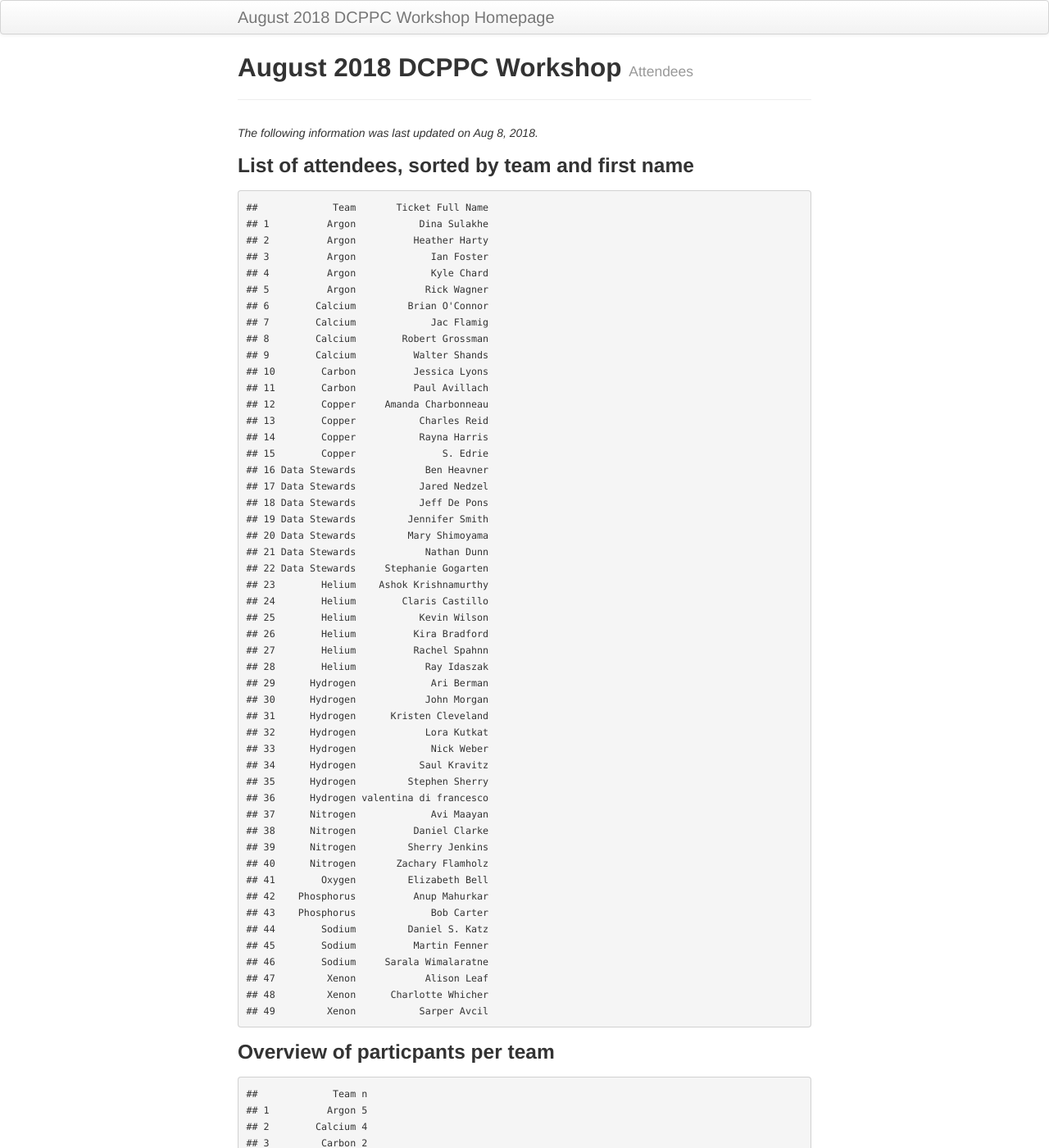
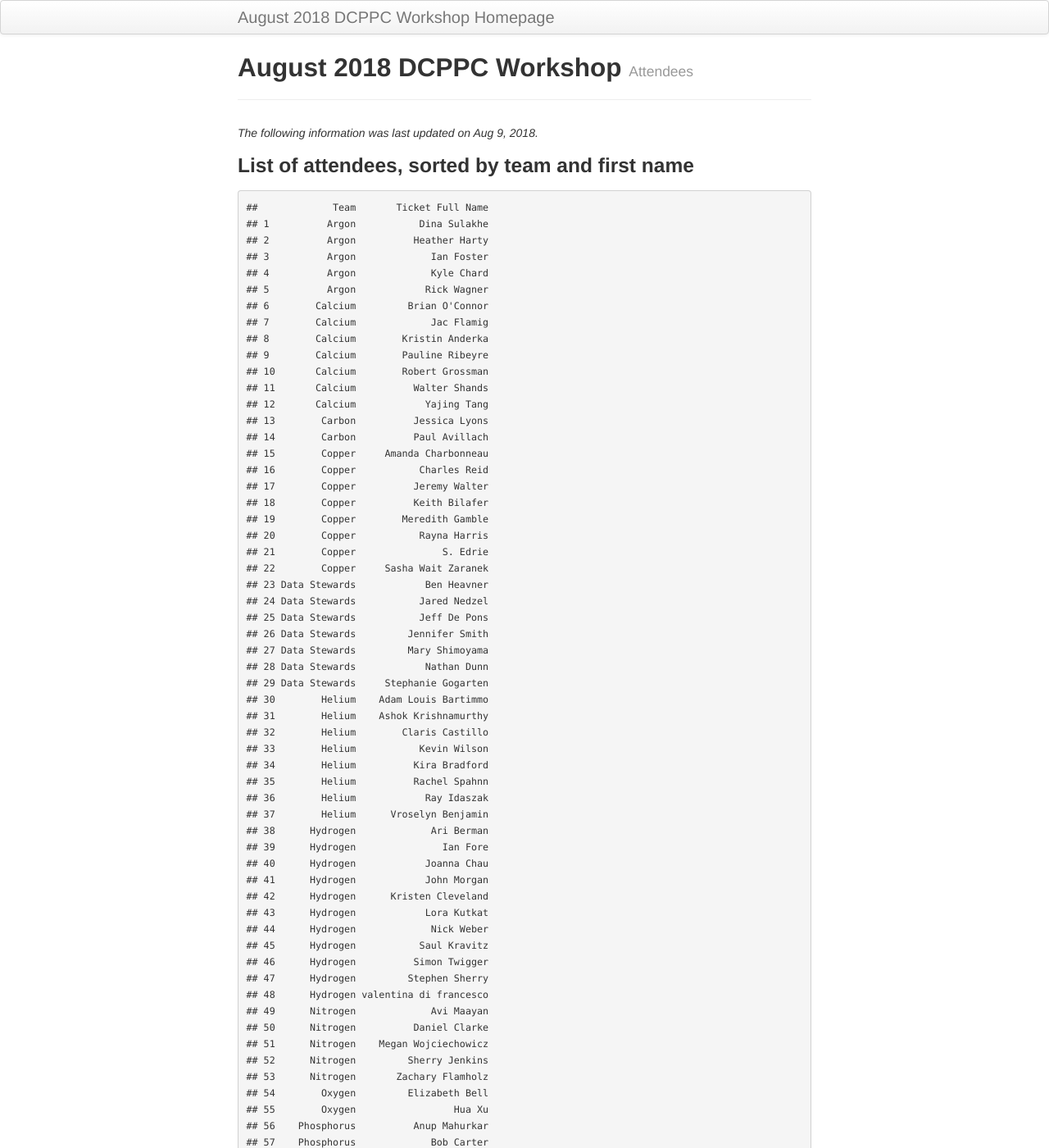
Before and after one commit to dcppc/2018-august-workshop, a Jekyll site: the page built from docs/attendees.md, in a window 1280 px wide and 1400 px high. Shown: the whole window at 82% size. Built offline with Jekyll 4.4.1, drawn with Linux system fonts in a browser that asks for light colours; some of the changed text lies outside the part shown.

Commit message:
attendees

```diff
--- a/docs/attendees.md
+++ b/docs/attendees.md
@@ -5,7 +5,7 @@ tagline: Attendees
 
 ---
 
-*The following information was last updated on Aug 8, 2018.*
+*The following information was last updated on Aug 9, 2018.*
 
 ### List of attendees, sorted by team and first name
 
@@ -17,61 +17,75 @@ tagline: Attendees
     ## 5          Argon            Rick Wagner
     ## 6        Calcium         Brian O'Connor
     ## 7        Calcium             Jac Flamig
-    ## 8        Calcium        Robert Grossman
-    ## 9        Calcium          Walter Shands
-    ## 10        Carbon          Jessica Lyons
-    ## 11        Carbon          Paul Avillach
-    ## 12        Copper     Amanda Charbonneau
-    ## 13        Copper           Charles Reid
-    ## 14        Copper           Rayna Harris
-    ## 15        Copper               S. Edrie
-    ## 16 Data Stewards            Ben Heavner
-    ## 17 Data Stewards           Jared Nedzel
-    ## 18 Data Stewards           Jeff De Pons
-    ## 19 Data Stewards         Jennifer Smith
-    ## 20 Data Stewards         Mary Shimoyama
-    ## 21 Data Stewards            Nathan Dunn
-    ## 22 Data Stewards     Stephanie Gogarten
-    ## 23        Helium    Ashok Krishnamurthy
-    ## 24        Helium        Claris Castillo
-    ## 25        Helium           Kevin Wilson
-    ## 26        Helium          Kira Bradford
-    ## 27        Helium          Rachel Spahnn
-    ## 28        Helium            Ray Idaszak
-    ## 29      Hydrogen             Ari Berman
-    ## 30      Hydrogen            John Morgan
-    ## 31      Hydrogen      Kristen Cleveland
-    ## 32      Hydrogen            Lora Kutkat
-    ## 33      Hydrogen             Nick Weber
-    ## 34      Hydrogen           Saul Kravitz
-    ## 35      Hydrogen         Stephen Sherry
-    ## 36      Hydrogen valentina di francesco
-    ## 37      Nitrogen             Avi Maayan
-    ## 38      Nitrogen          Daniel Clarke
-    ## 39      Nitrogen         Sherry Jenkins
-    ## 40      Nitrogen       Zachary Flamholz
-    ## 41        Oxygen         Elizabeth Bell
-    ## 42    Phosphorus          Anup Mahurkar
-    ## 43    Phosphorus             Bob Carter
-    ## 44        Sodium         Daniel S. Katz
-    ## 45        Sodium          Martin Fenner
-    ## 46        Sodium     Sarala Wimalaratne
-    ## 47         Xenon            Alison Leaf
-    ## 48         Xenon      Charlotte Whicher
-    ## 49         Xenon           Sarper Avcil
+    ## 8        Calcium        Kristin Anderka
+    ## 9        Calcium        Pauline Ribeyre
+    ## 10       Calcium        Robert Grossman
+    ## 11       Calcium          Walter Shands
+    ## 12       Calcium            Yajing Tang
+    ## 13        Carbon          Jessica Lyons
+    ## 14        Carbon          Paul Avillach
+    ## 15        Copper     Amanda Charbonneau
+    ## 16        Copper           Charles Reid
+    ## 17        Copper          Jeremy Walter
+    ## 18        Copper          Keith Bilafer
+    ## 19        Copper        Meredith Gamble
+    ## 20        Copper           Rayna Harris
+    ## 21        Copper               S. Edrie
+    ## 22        Copper     Sasha Wait Zaranek
+    ## 23 Data Stewards            Ben Heavner
+    ## 24 Data Stewards           Jared Nedzel
+    ## 25 Data Stewards           Jeff De Pons
+    ## 26 Data Stewards         Jennifer Smith
+    ## 27 Data Stewards         Mary Shimoyama
+    ## 28 Data Stewards            Nathan Dunn
+    ## 29 Data Stewards     Stephanie Gogarten
+    ## 30        Helium    Adam Louis Bartimmo
+    ## 31        Helium    Ashok Krishnamurthy
+    ## 32        Helium        Claris Castillo
+    ## 33        Helium           Kevin Wilson
+    ## 34        Helium          Kira Bradford
+    ## 35        Helium          Rachel Spahnn
+    ## 36        Helium            Ray Idaszak
+    ## 37        Helium      Vroselyn Benjamin
+    ## 38      Hydrogen             Ari Berman
+    ## 39      Hydrogen               Ian Fore
+    ## 40      Hydrogen            Joanna Chau
+    ## 41      Hydrogen            John Morgan
+    ## 42      Hydrogen      Kristen Cleveland
+    ## 43      Hydrogen            Lora Kutkat
+    ## 44      Hydrogen             Nick Weber
+    ## 45      Hydrogen           Saul Kravitz
+    ## 46      Hydrogen          Simon Twigger
+    ## 47      Hydrogen         Stephen Sherry
+    ## 48      Hydrogen valentina di francesco
+    ## 49      Nitrogen             Avi Maayan
+    ## 50      Nitrogen          Daniel Clarke
+    ## 51      Nitrogen    Megan Wojciechowicz
+    ## 52      Nitrogen         Sherry Jenkins
+    ## 53      Nitrogen       Zachary Flamholz
+    ## 54        Oxygen         Elizabeth Bell
+    ## 55        Oxygen                 Hua Xu
+    ## 56    Phosphorus          Anup Mahurkar
+    ## 57    Phosphorus             Bob Carter
+    ## 58        Sodium         Daniel S. Katz
+    ## 59        Sodium          Martin Fenner
+    ## 60        Sodium     Sarala Wimalaratne
+    ## 61         Xenon            Alison Leaf
+    ## 62         Xenon      Charlotte Whicher
+    ## 63         Xenon           Sarper Avcil
 
 ### Overview of particpants per team
 
-    ##             Team n
-    ## 1          Argon 5
-    ## 2        Calcium 4
-    ## 3         Carbon 2
-    ## 4         Copper 4
-    ## 5  Data Stewards 7
-    ## 6         Helium 6
-    ## 7       Hydrogen 8
-    ## 8       Nitrogen 4
-    ## 9         Oxygen 1
-    ## 10    Phosphorus 2
-    ## 11        Sodium 3
-    ## 12         Xenon 3
+    ##             Team  n
+    ## 1          Argon  5
+    ## 2        Calcium  7
+    ## 3         Carbon  2
+    ## 4         Copper  8
+    ## 5  Data Stewards  7
+    ## 6         Helium  8
+    ## 7       Hydrogen 11
+    ## 8       Nitrogen  5
+    ## 9         Oxygen  2
+    ## 10    Phosphorus  2
+    ## 11        Sodium  3
+    ## 12         Xenon  3
```
